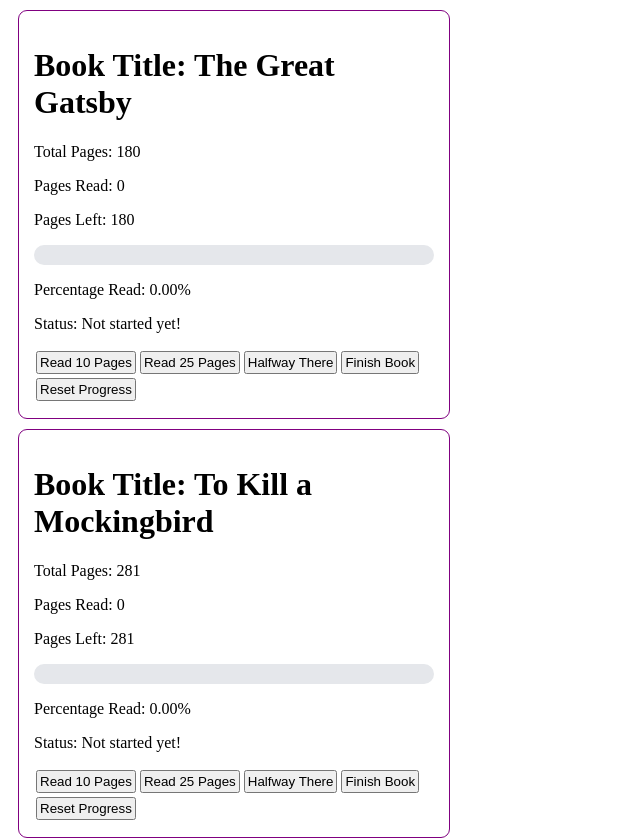
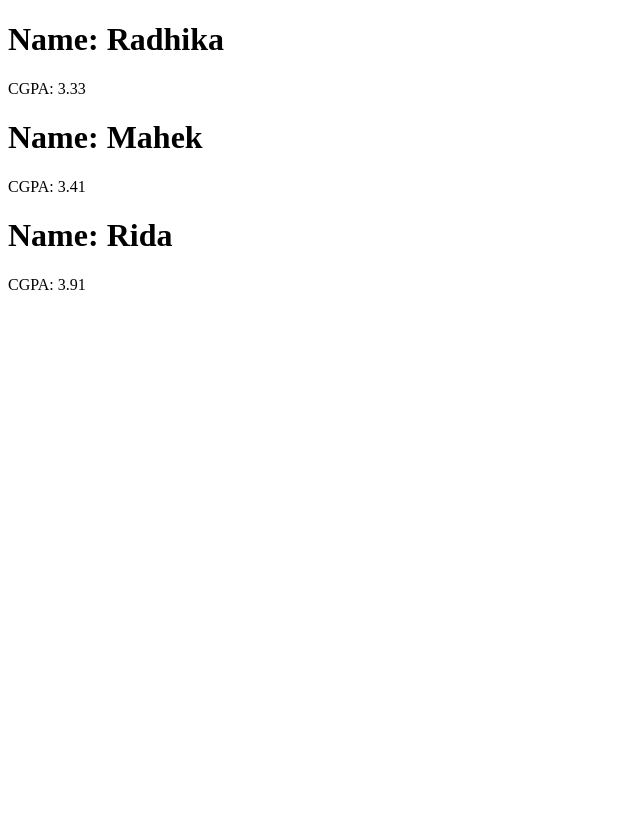
Before and after one commit to RadhikaKapoor383/React-Codes, a React (Vite) app: page / in a window 1280 px wide. Shown: the top 840 px of the page, without its empty margins (0-640 px from the left). After the commit the page ends 800 px from the top, so only its background shows below. Built offline with nearby package versions, Linux system fonts and the light colour scheme.

Commit message:
Add StudentsData component to display student information

```diff
--- /dev/null
+++ b/src/Students.jsx
@@ -0,0 +1,20 @@
+import React from "react";
+
+function StudentsData() {
+    const students = [
+        { id: 1, name: "Radhika", cgpa: 3.33 },
+        { id: 2, name: "Mahek", cgpa: 3.41 },
+        { id: 3, name: "Rida", cgpa: 3.91 }
+    ]
+    return (
+        <div>
+            {students.map((student) => (
+                <div key={student.id}>
+                    <h1>Name: {student.name}</h1>
+                    <p>CGPA: {student.cgpa}</p>
+                </div>
+            ))}
+        </div>
+    )
+}
+export default StudentsData;
--- a/src/main.jsx
+++ b/src/main.jsx
@@ -4,9 +4,10 @@
 import UniversityApplicationForm from './UniversityApplicationForm.jsx';
 import UserCard from './life-cycle/user-data-fetcher.jsx';
 import App from './App.jsx';
+import StudentsData from './Students.jsx';
 
 createRoot(document.getElementById('root')).render(
   <div>
-    <App />
+    <StudentsData />
   </div>
 );
```
